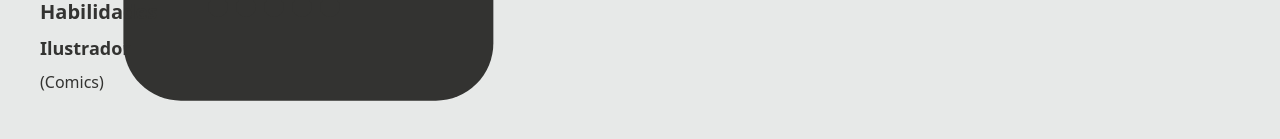
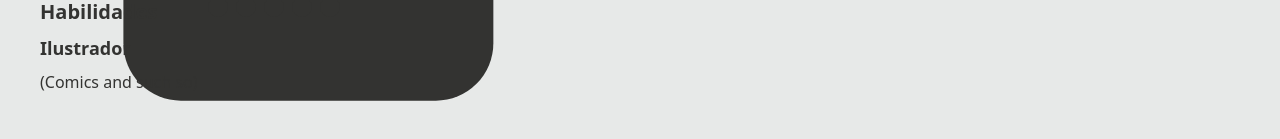
Before and after one commit to jedin01/cv-folio, a Next.js app: page / in a window 1280 px wide. Shown: the part 1083-1222 px from the top of the page. Built offline with nearby package versions, Linux system fonts and the light colour scheme.

Commit message:
pegando cenas da main; Co-authored-by: Abner Lourenço <abnerjaredejede@gmail.com>

```diff
--- a/src/app/page.tsx
+++ b/src/app/page.tsx
@@ -23,7 +23,7 @@ export default function Home() {
             <div className="flex flex-col gap-2">
               <h3 className="text-[18px] font-semibold">Ilustrador</h3>
               <p className="text-[16px] font-extralight text-justify">
-                (Comics)
+                (Comics and such so)
               </p>
             </div>
           </div>
```
